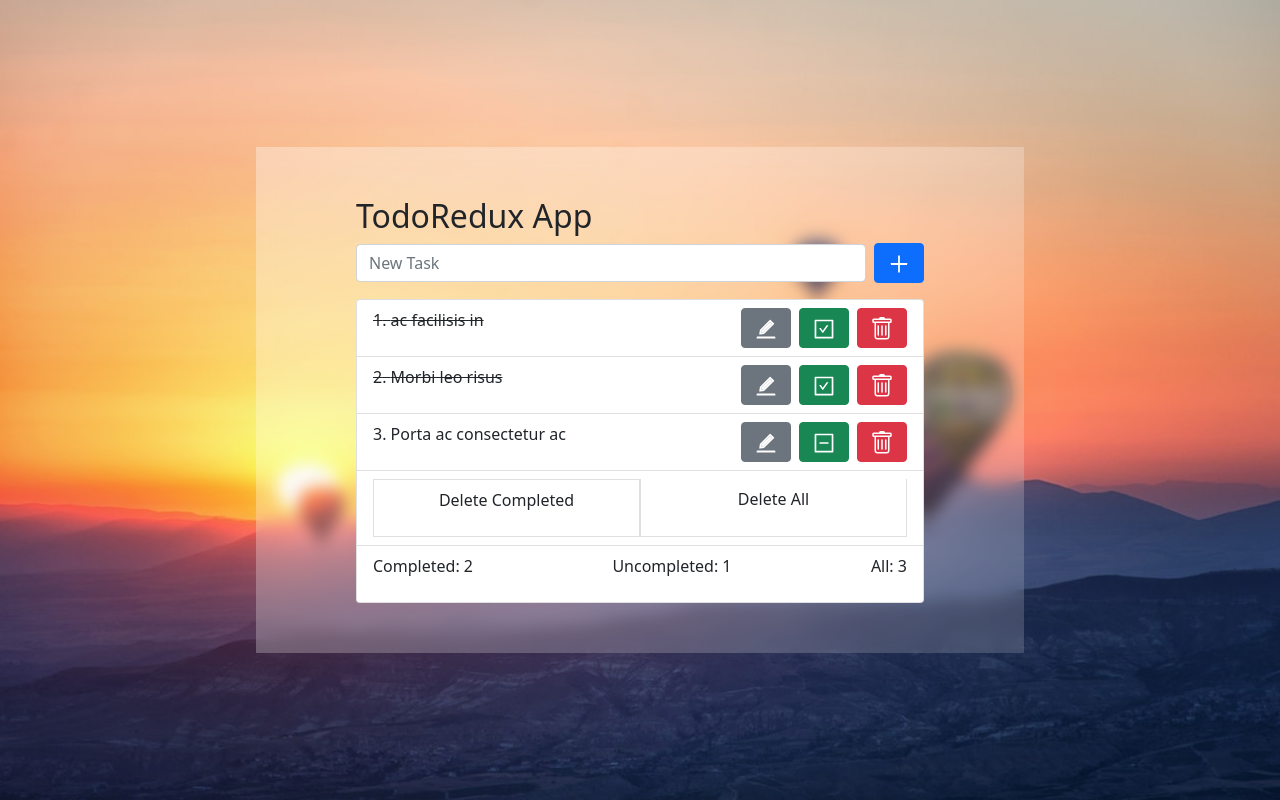
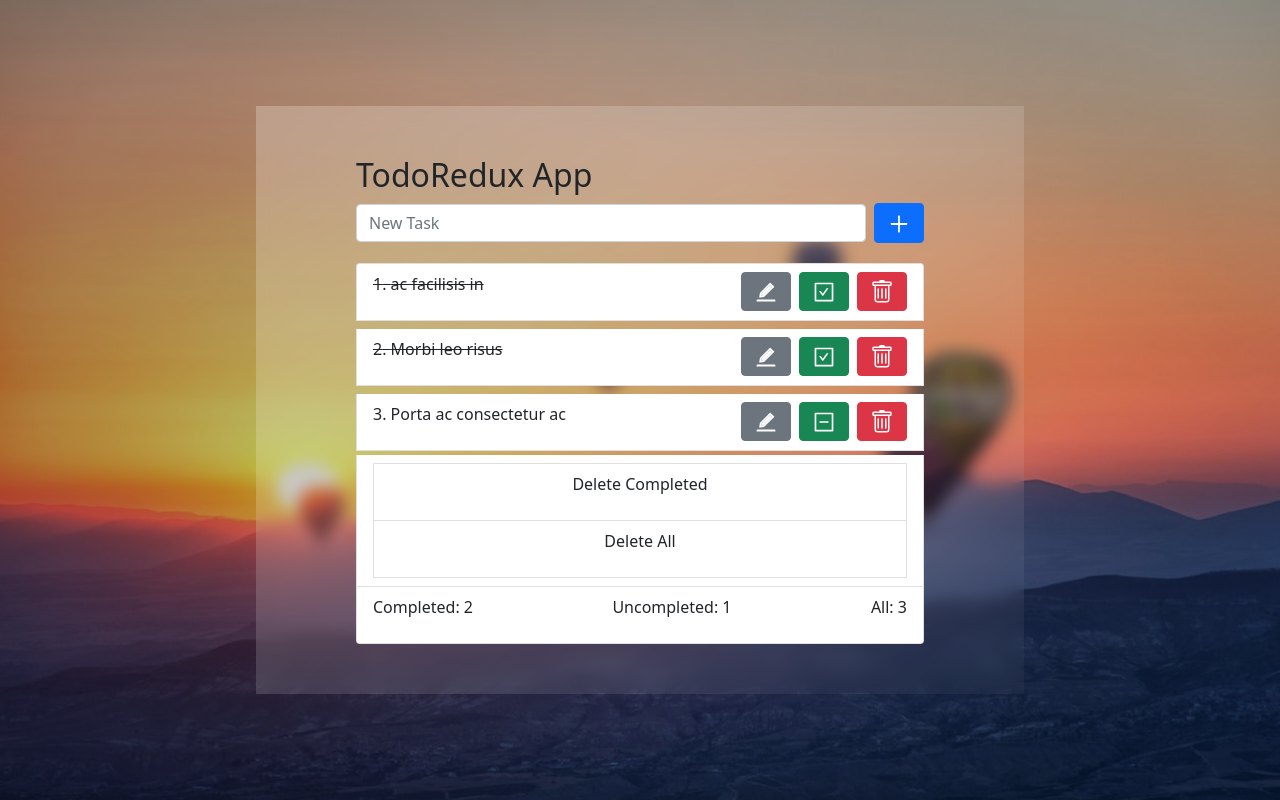
Before and after one commit to Odilboyev/Redux-todo-list, a React (Create React App) app: page / in a window 1280 px wide. Built offline with nearby package versions, Linux system fonts and the light colour scheme.

Commit message:
fixed some style bugs

```diff
--- a/src/Components/TodoRedux/TodoWrapper.js
+++ b/src/Components/TodoRedux/TodoWrapper.js
@@ -3,7 +3,7 @@ import styled from "styled-components";
 const TodoWrapper = styled.div`
 width: 60%;
 margin: auto;
-background-image: linear-gradient(to right bottom, #ffffff59, #ffffff29);
+background-image: linear-gradient(to right bottom, #ffffff40, #ffffff09);
 backdrop-filter: blur(8px);
 padding:  50px 100px;
 
@@ -11,5 +11,7 @@ padding:  50px 100px;
     width: 80%;
     padding: 20px;
 }
+
+
 `
 export default TodoWrapper
--- a/src/Components/TodoRedux/index.js
+++ b/src/Components/TodoRedux/index.js
@@ -131,11 +131,11 @@ const TodoRedux = (props) => {
                             completed++
                         } else uncompleted++
 
-                        return <ListGroupItem tag="a" href="#" className="w-100 d-flex align-items-center justify-content-between" key={index} action>
+                        return <ListGroupItem tag="a" href="#" className="my-1 w-100 d-flex flex-wrap text-center align-items-center justify-content-between" key={index} action>
 
                             {
                                 item.editing ?
-                                    <form onSubmit={() => setEdited(index)} className="w-100 d-flex align-items-center justify-content-between">
+                                    <form onSubmit={() => setEdited(index)} className="w-100 flex-wrap d-flex align-items-center justify-content-between">
                                         <Input
                                             type="text"
                                             placeholder="New Task"
@@ -175,7 +175,7 @@ const TodoRedux = (props) => {
                 }
 
 
-                <ListGroupItem tag="a" href="#" action className="d-flex justify-content-between" >
+                <ListGroupItem tag="a" href="#" action className="d-flex flex-wrap justify-content-between" >
 
                     <ListGroupItem tag="a" href="#" action className="text-center" onClick={deleteCompleted} >
                         <p>Delete Completed</p>
@@ -186,7 +186,7 @@ const TodoRedux = (props) => {
                     </ListGroupItem>
 
                 </ListGroupItem>
-                <ListGroupItem tag="a" href="#" action className="text-center d-flex justify-content-between" onClick={deleteAll}>
+                <ListGroupItem tag="a" href="#" action className="text-center flex-wrap d-flex justify-content-between" onClick={deleteAll}>
                     <p>Completed: {completed}</p>
                     <p>Uncompleted: {uncompleted}</p>
                     <p>All: {todos?.length}</p>
--- a/src/Containers/App/AppWrapper.js
+++ b/src/Containers/App/AppWrapper.js
@@ -2,7 +2,7 @@ import styled from "styled-components";
 
 
 const AppWrapper = styled.div`
-background-image: url('back.jpg');
+background-image: linear-gradient(to right bottom, #00000060, #00000010), url('back.jpg');
 background-position: center;
 background-size: cover;
 height: 100%;
```
